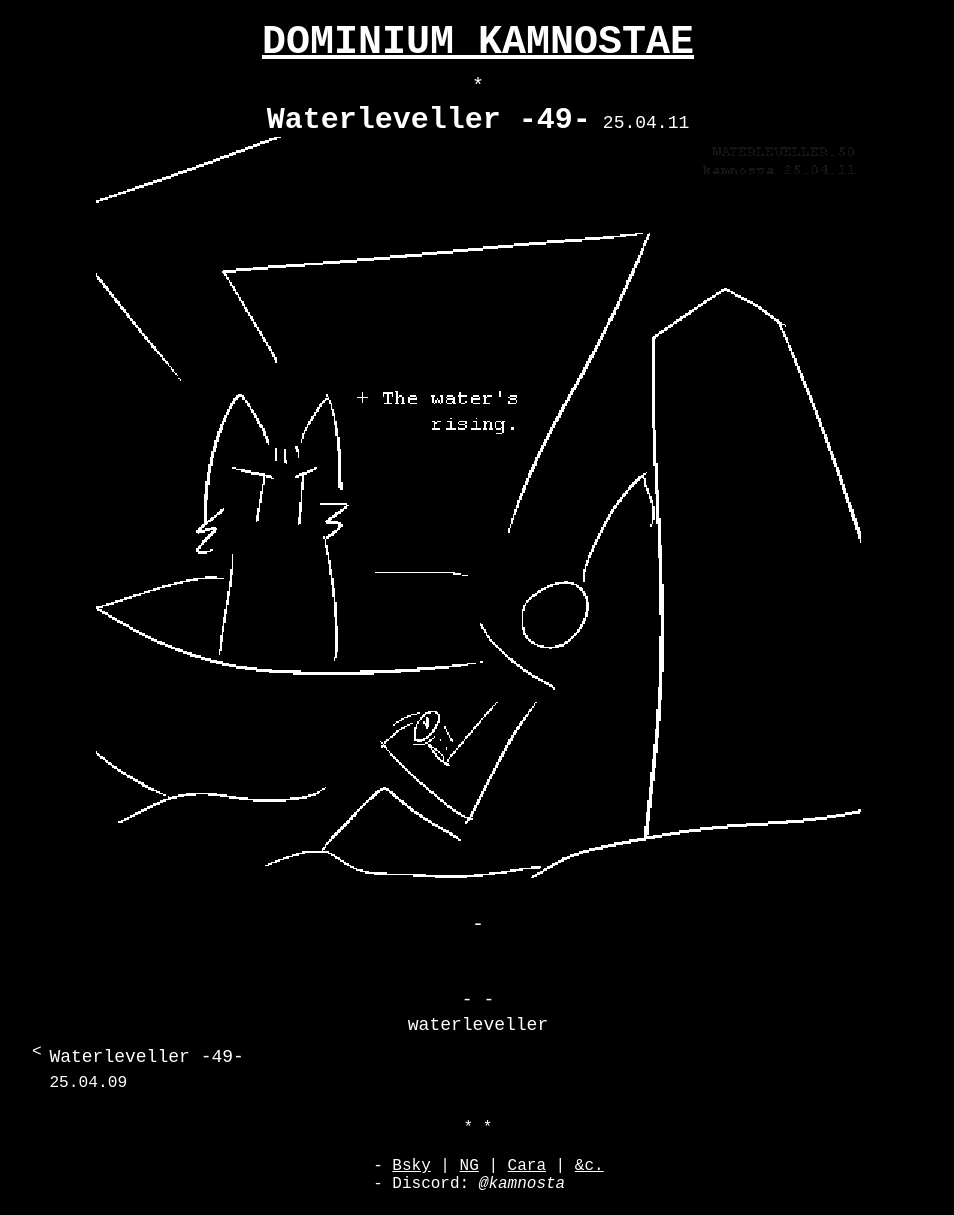
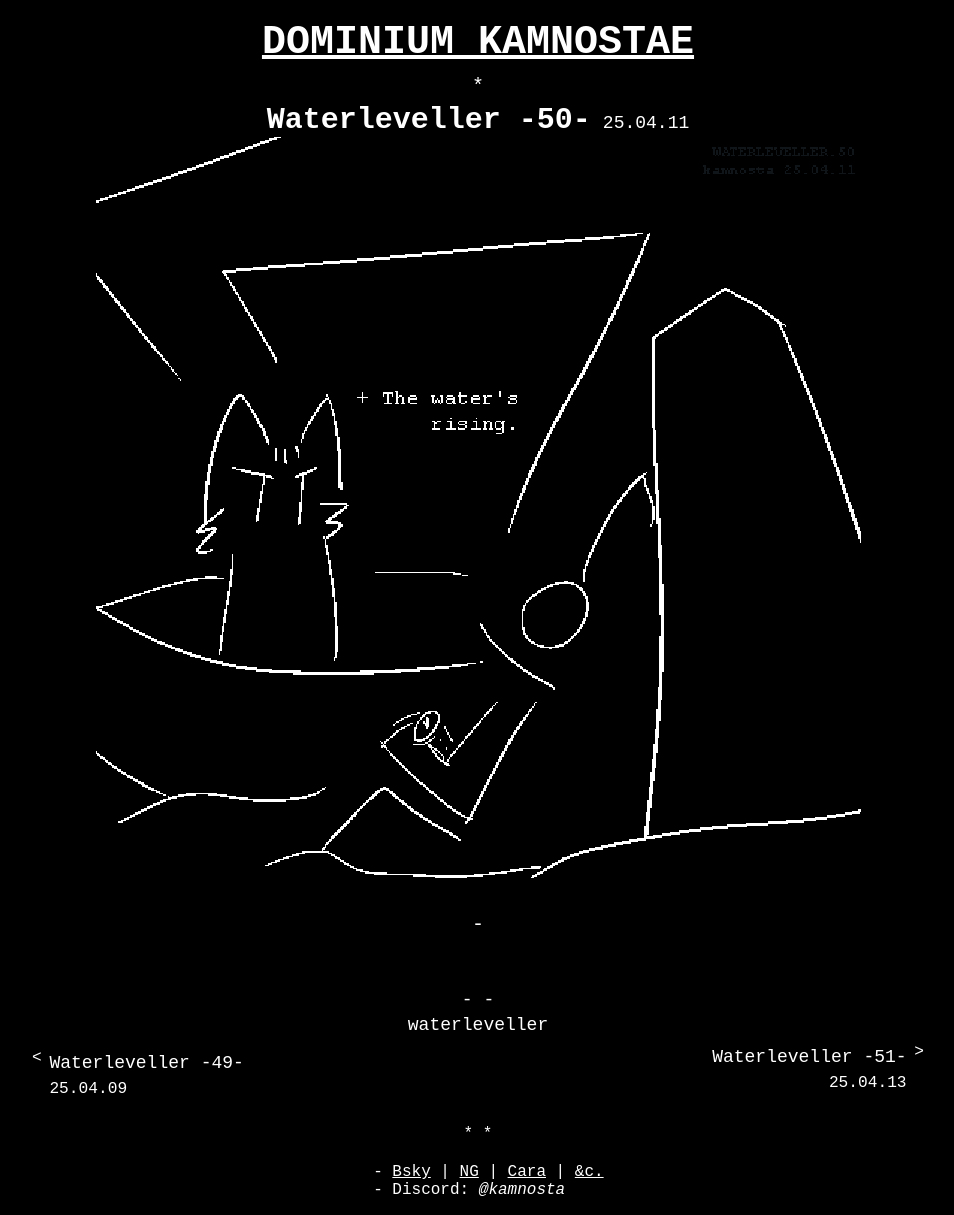
Before and after one commit to kamnosta/kamnosta.github.io, a Jekyll site: the page built from _waterleveller/25-04-11-50.md, in a window 1280 px wide. Shown: the whole page, without its empty margins (162-1116 px from the left). Built offline with Jekyll 4.4.1, drawn with Linux system fonts in a browser that asks for light colours.

Commit message:
250414 wl51

```diff
--- a/_waterleveller/25-04-11-50.md
+++ b/_waterleveller/25-04-11-50.md
@@ -1,5 +1,5 @@
 ---
-title: Waterleveller -49-
+title: Waterleveller -50-
 
 firstverse: "The water's rising."
 ---
--- /dev/null
+++ b/_waterleveller/25-04-13-51.md
@@ -0,0 +1,5 @@
+---
+title: Waterleveller -51-
+
+firstverse: "Out of place."
+---
```
Also changed, not shown: imgs_waterleveller/250413_wl51.png (added).
